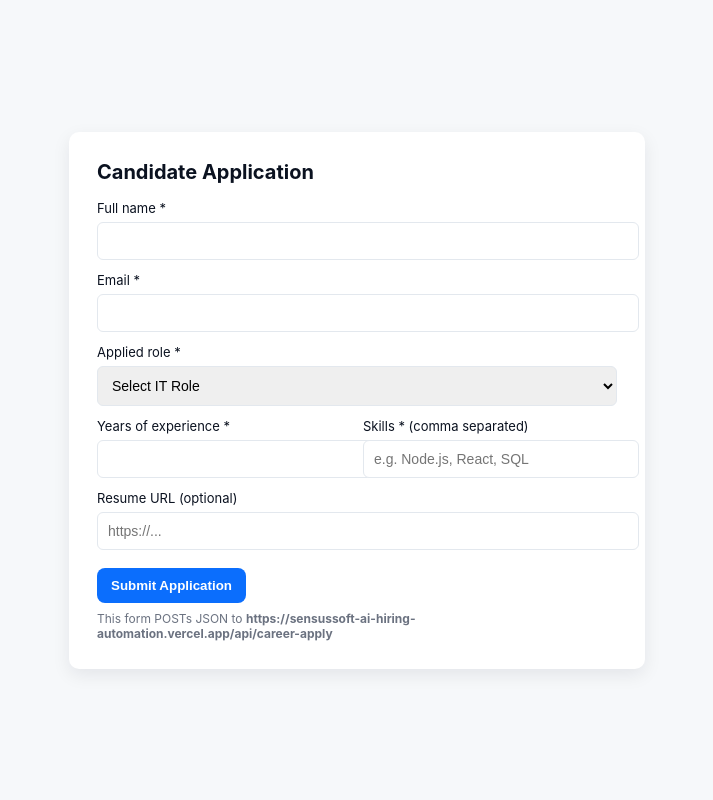
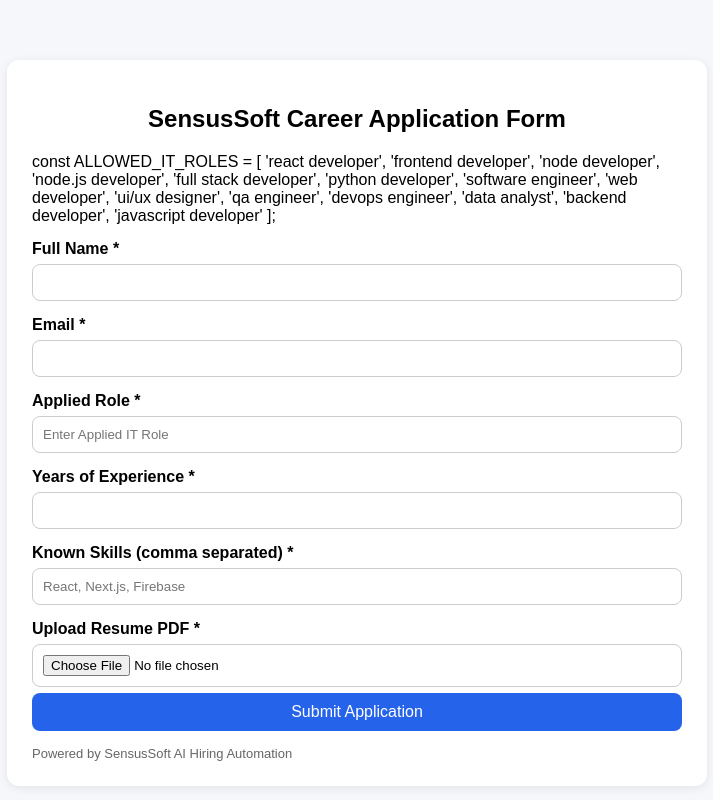
Before and after one commit to JenilGadhiya25/sensussoft-ai-hiring-automation, a website: page demo-form/demo-form.html in a window 1280 px wide. Shown: the whole page, without its empty margins (283-996 px from the left). Drawn offline with Linux system fonts and the light colour scheme.

Commit message:
Enable manual role input with IT-only backend validation

```diff
--- a/demo-form/demo-form.html
+++ b/demo-form/demo-form.html
@@ -1,108 +1,120 @@
-<!doctype html>
+<!DOCTYPE html>
 <html lang="en">
 <head>
-  <meta charset="utf-8" />
-  <meta name="viewport" content="width=device-width,initial-scale=1" />
-  <title>Local AI Hiring — Candidate Form</title>
+  <meta charset="UTF-8" />
+  <meta name="viewport" content="width=device-width, initial-scale=1.0" />
+  <title>SensusSoft Career Application</title>
   <style>
-    body{font-family:Inter,system-ui,Segoe UI,Arial;background:#f6f8fa;color:#0b1220;display:flex;align-items:center;justify-content:center;height:100vh;margin:0}
-    .card{background:#fff;padding:28px;border-radius:10px;box-shadow:0 6px 18px rgba(11,18,32,0.08);width:520px;max-width:95%}
-    h1{margin:0 0 16px;font-size:20px}
-    label{display:block;font-size:13px;margin-top:12px}
-    input[type=text],input[type=email],input[type=number],select,textarea{width:100%;padding:10px;border:1px solid #e3e8ee;border-radius:6px;margin-top:6px;font-size:14px}
-    .row{display:flex;gap:12px}
-    .row > *{flex:1}
-    button{margin-top:18px;padding:10px 14px;background:#0b6efd;color:#fff;border:none;border-radius:8px;font-weight:600;cursor:pointer}
-    .note{font-size:12px;color:#6b7280;margin-top:8px}
-    .result{margin-top:12px;padding:10px;border-radius:6px;background:#f1f5f9;color:#0b1220}
+    body{font-family:Arial,sans-serif;max-width:700px;margin:40px auto;padding:20px;background:#f5f7fb}
+    form{background:#fff;padding:25px;border-radius:12px;box-shadow:0 2px 10px rgba(0,0,0,.08)}
+    h2{text-align:center}
+    label{display:block;margin-top:15px;font-weight:bold}
+    input,select,textarea,button{width:100%;padding:10px;margin-top:6px;border:1px solid #ccc;border-radius:8px;box-sizing:border-box}
+    button{background:#2563eb;color:#fff;border:none;cursor:pointer;font-size:16px}
+    button:hover{background:#1d4ed8}
+    .note{margin-top:15px;font-size:13px;color:#666}
+    .result{margin-top:15px;padding:12px;border-radius:8px;display:none}
+    .success{background:#dcfce7;color:#166534}
+    .error{background:#fee2e2;color:#991b1b}
   </style>
 </head>
 <body>
-  <div class="card">
-    <h1>Candidate Application</h1>
-    <form id="candidateForm">
-      <label for="fullName">Full name *</label>
-      <input id="fullName" name="fullName" type="text" required />
+
+<form id="careerForm">
+  <h2>SensusSoft Career Application Form</h2>
+const ALLOWED_IT_ROLES = [
+  'react developer',
+  'frontend developer',
+  'node developer',
+  'node.js developer',
+  'full stack developer',
+  'python developer',
+  'software engineer',
+  'web developer',
+  'ui/ux designer',
+  'qa engineer',
+  'devops engineer',
+  'data analyst',
+  'backend developer',
+  'javascript developer'
+];
+  <label for="fullName">Full Name *</label>
+  <input id="fullName" type="text" required />
 
   <label for="email">Email *</label>
-      <input id="email" name="email" type="email" required />
+  <input id="email" type="email" required />
 
-      <label for="appliedRole">Applied role *</label>
-     <select id="appliedRole" name="appliedRole" required>
-  <option value="">Select IT Role</option>
-  <option>React Developer</option>
-  <option>Node.js Developer</option>
-  <option>Full Stack Developer</option>
-  <option>Python Developer</option>
-  <option>UI/UX Designer</option>
-  <option>QA Engineer</option>
-  <option>DevOps Engineer</option>
-  <option>Data Analyst</option>
-</select>
+  <label for="appliedRole">Applied Role *</label>
+<input id="appliedRole" type="text" placeholder="Enter Applied IT Role" required />
 
-      <div class="row">
-        <div>
-          <label for="yearsExperience">Years of experience *</label>
-          <input id="yearsExperience" name="yearsExperience" type="number" min="0" step="0.1" required />
-        </div>
-        <div>
-          <label for="skills">Skills * (comma separated)</label>
-          <input id="skills" name="skills" type="text" placeholder="e.g. Node.js, React, SQL" required />
-        </div>
-      </div>
+  <label for="yearsExperience">Years of Experience *</label>
+  <input id="yearsExperience" type="number" min="0" step="0.1" required />
 
-      <label for="resumeUrl">Resume URL (optional)</label>
-      <input id="resumeUrl" name="resumeUrl" type="text" placeholder="https://..." />
+  <label for="skills">Known Skills (comma separated) *</label>
+  <input id="skills" type="text" placeholder="React, Next.js, Firebase" required />
+
+  <label for="resumeFile">Upload Resume PDF *</label>
+  <input id="resumeFile" type="file" accept=".pdf" required />
 
   <button type="submit">Submit Application</button>
-      <div class="note">This form POSTs JSON to <strong>https://sensussoft-ai-hiring-automation.vercel.app/api/career-apply</strong></div>
+  <div class="note">Powered by SensusSoft AI Hiring Automation</div>
+  <div id="result" class="result"></div>
 </form>
-    <div id="result" class="result" style="display:none"></div>
-  </div>
 
 <script>
-    const form = document.getElementById('candidateForm');
-    const resultEl = document.getElementById('result');
+const form = document.getElementById('careerForm');
+const resultBox = document.getElementById('result');
 
-    function showResult(msg, ok=true){
-      resultEl.style.display = 'block';
-      resultEl.style.background = ok ? '#ecfdf5' : '#fff1f2';
-      resultEl.textContent = msg;
+function showResult(msg, ok){
+  resultBox.style.display='block';
+  resultBox.className='result ' + (ok ? 'success' : 'error');
+  resultBox.innerText = msg;
 }
 
 form.addEventListener('submit', async (e)=>{
   e.preventDefault();
-      const data = {
-        fullName: document.getElementById('fullName').value.trim(),
-        email: document.getElementById('email').value.trim(),
-        appliedRole: document.getElementById('appliedRole').value.trim(),
-        yearsExperience: Number(document.getElementById('yearsExperience').value),
-        skills: document.getElementById('skills').value.split(',').map(s=>s.trim()).filter(Boolean),
-        resumeUrl: document.getElementById('resumeUrl').value.trim() || undefined
-      };
 
-      if(!data.fullName || !data.email || !data.appliedRole || isNaN(data.yearsExperience) || data.skills.length===0){
-        showResult('Please fill in all required fields.', false);
+  const resume = document.getElementById('resumeFile').files[0];
+  if(!resume){
+    showResult('Please upload resume PDF.', false);
     return;
   }
 
+  const fd = new FormData();
+  const roleLower = String(body.appliedRole).toLowerCase().trim();
+const roleMatched = ALLOWED_IT_ROLES.some(role => roleLower.includes(role));
+
+if (!roleMatched) {
+  return res.status(400).json({
+    error: 'Currently SensusSoft is accepting applications only for IT, Software Development, and Technical Engineering related positions.'
+  });
+}
+  fd.append('fullName', document.getElementById('fullName').value.trim());
+  fd.append('email', document.getElementById('email').value.trim());
+  fd.append('appliedRole', document.getElementById('appliedRole').value.trim());
+  fd.append('yearsExperience', document.getElementById('yearsExperience').value);
+  fd.append('skills', document.getElementById('skills').value.trim());
+  fd.append('resumeFile', resume);
+
   try{
     const resp = await fetch('https://sensussoft-ai-hiring-automation.vercel.app/api/career-apply', {
-          method: 'POST',
-          headers: { 'Content-Type': 'application/json' },
-          body: JSON.stringify(data)
+      method:'POST',
+      body: fd
     });
+
     const json = await resp.json();
+
     if(resp.ok){
-          showResult('Application submitted — received id: ' + (json.profile && json.profile.id ? json.profile.id : 'unknown'));
+      showResult('Application submitted successfully. Please check your email for the technical assignment.', true);
       form.reset();
-        } else {
-          showResult('Server error: ' + (json.error || JSON.stringify(json)), false);
+    }else{
+      showResult(json.error || 'Submission failed.', false);
     }
-      } catch(err){
+  }catch(err){
     showResult('Network error: ' + err.message, false);
   }
 });
 </script>
+
 </body>
 </html>
```
Lines whose indentation alone changed are shown as unchanged.
